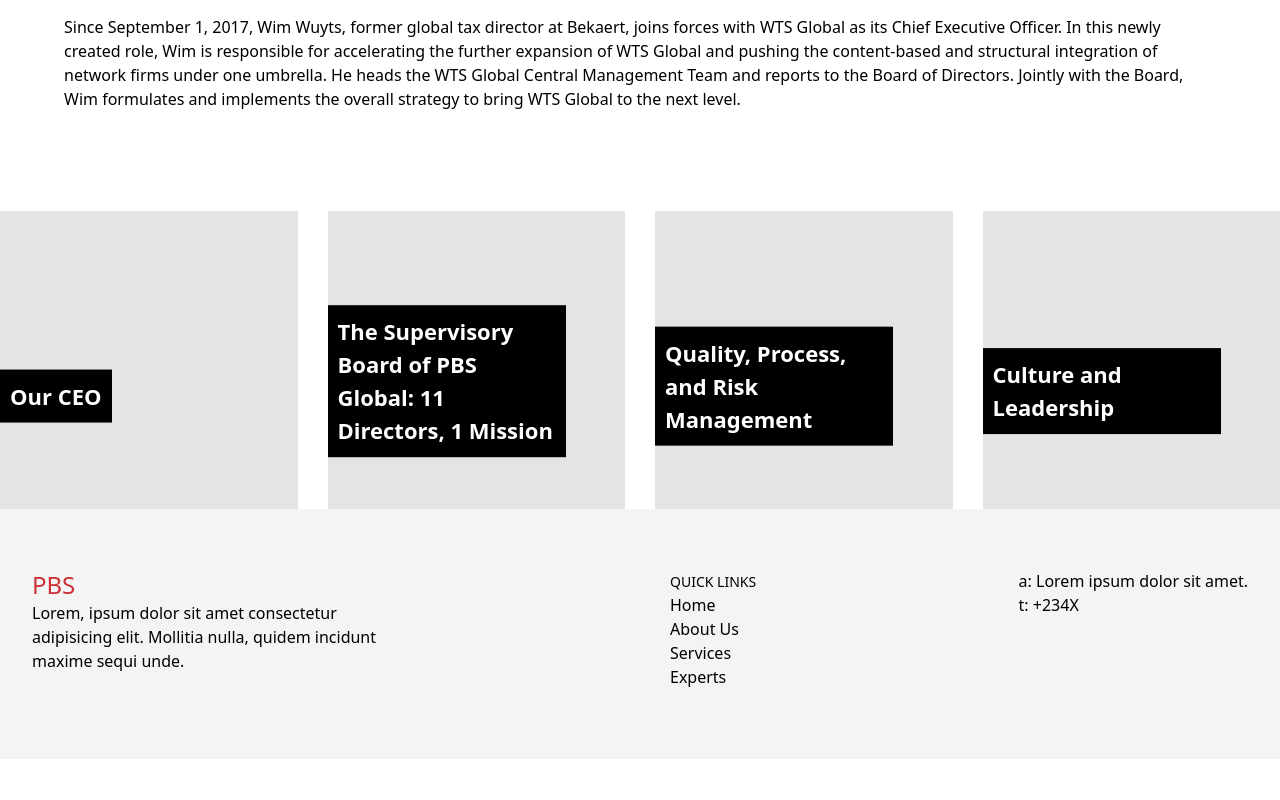
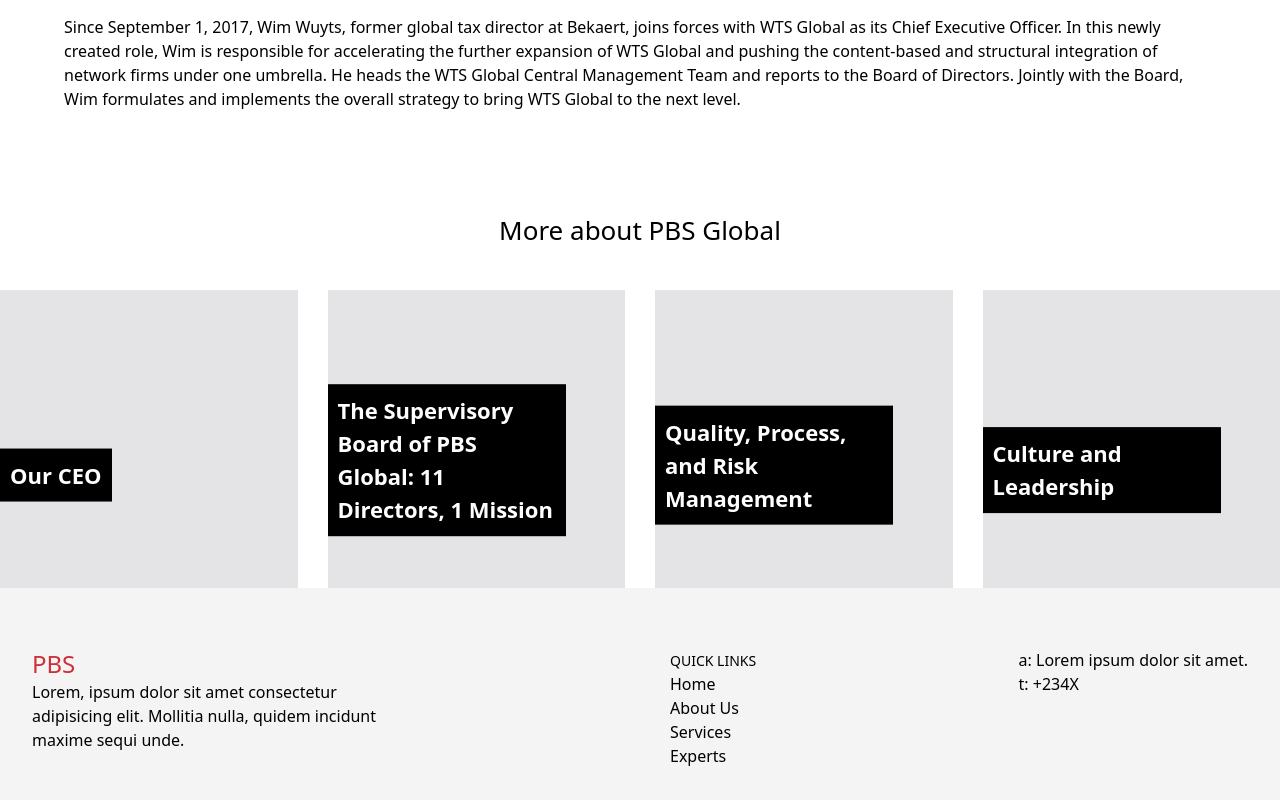
Before and after one commit to areel007/pbs, a Next.js app: page /about-us/our-ceo in a window 1280 px wide. Shown: the part 885-1685 px from the top of the page. Before the commit the page ends 1644 px from the top, so only its background shows below. Built offline with nearby package versions, Linux system fonts and the light colour scheme.

Commit message:
fix to quotation mark in TheCircle component

```diff
--- a/app/(root)/about-us/our-ceo/our.ceo.tsx
+++ b/app/(root)/about-us/our-ceo/our.ceo.tsx
@@ -53,6 +53,7 @@
             </section>
 
             <section>
+                <h3 className="text-center text-[26px] font-[300] mb-[20px] md:mb-[40px]">More about PBS Global</h3>
                 <div className="grid grid-cols-1 md:grid-cols-4 gap-[10px] md:gap-[30px]">
                     <div className="bg-zinc-200 relative" style={{ height: `${imageHeight - 22.5}px` }}>
                         <div className="absolute left-0 top-[65%] md:-translate-y-[65%] bg-black p-[10px] text-white max-w-[80%] text-[22px] font-[600]">
--- a/app/components/TheCircle.tsx
+++ b/app/components/TheCircle.tsx
@@ -103,7 +103,7 @@
                 </div>
             </div>
 
-            <p className='text-center w-[90%]'>We are represented in more than 100 countries through our own "WTS Global" network, which is coordinated by WTS Germany.</p>
+            <p className='text-center w-[90%]'>We are represented in more than 100 countries through our own &quot;WTS Global&quot; network, which is coordinated by WTS Germany.</p>
 
             <div className="w-[1px] h-[150px] bg-zinc-400 relative">
                 <div className="absolute p-[10px_20px] bg-red-500 text-white top-[60%] -translate-y-1/2 left-1/2 -translate-x-1/2 whitespace-nowrap">Tax-focussed</div>
```
